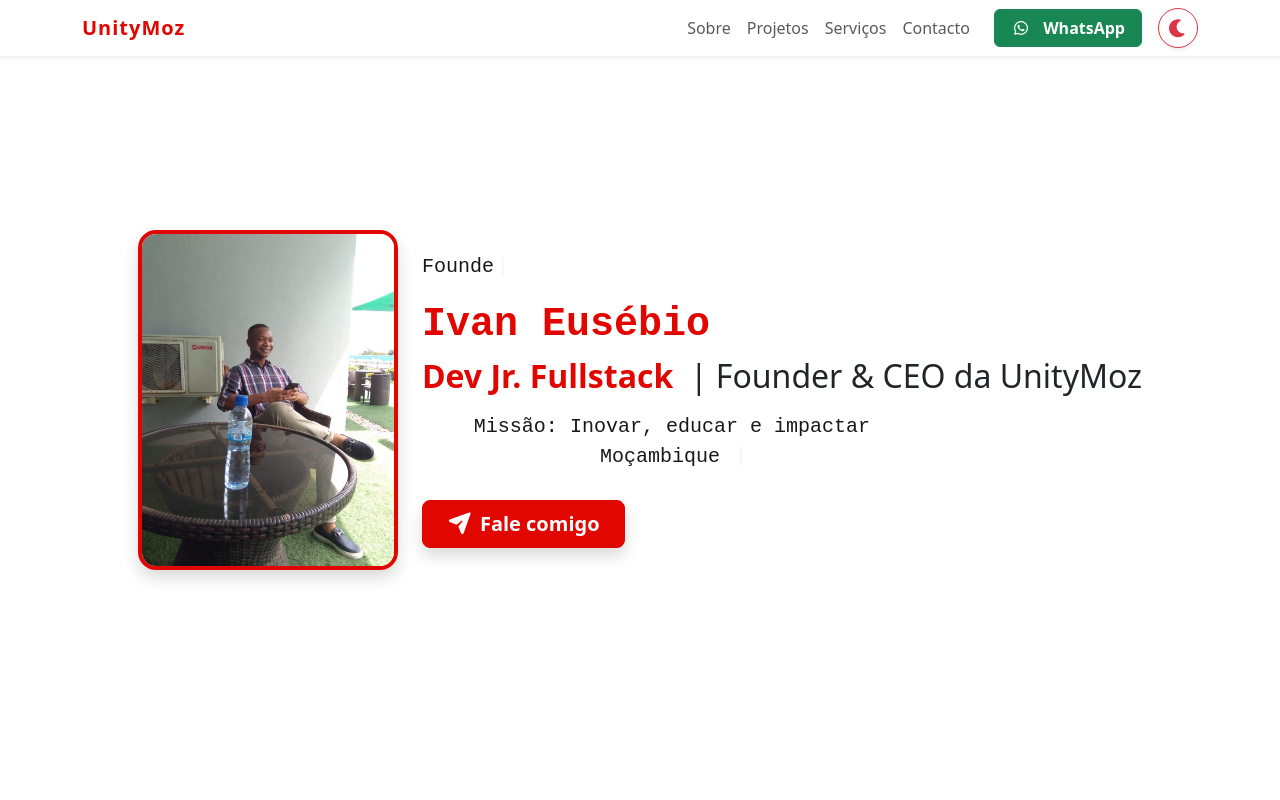
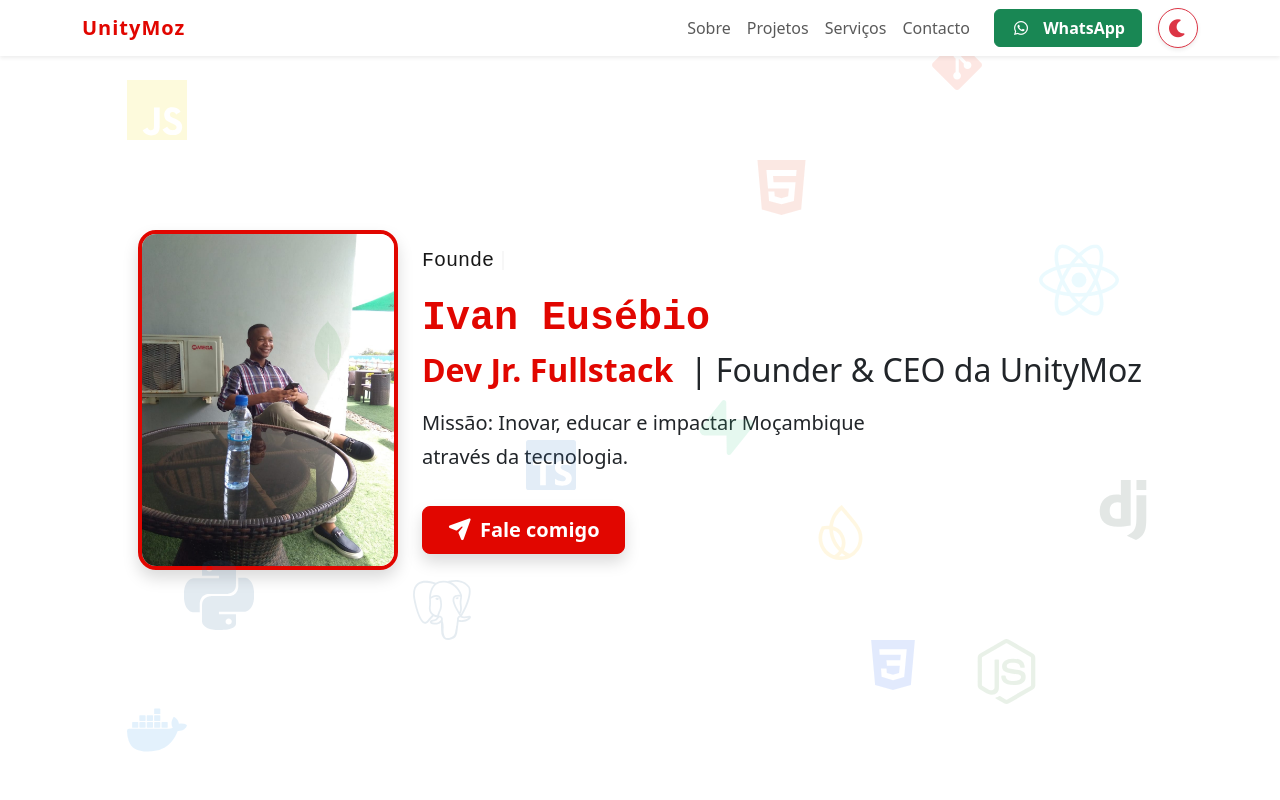
Before and after one commit to unitymoz/unitymoz-portfolio, a React (Create React App) app: page / in a window 1280 px wide. Shown: the top 800 px of the page. Built offline with nearby package versions, Linux system fonts and the light colour scheme.

Commit message:
Adiciona ícones de tecnologia como fundo na seção Hero e atualiza a descrição da pilha de tecnologia nos projetos. Inclui novo projeto "Raiz" na seção de projetos.

```diff
--- a/src/HeroSection.js
+++ b/src/HeroSection.js
@@ -1,6 +1,22 @@
 import React from 'react';
 import { motion } from 'framer-motion';
 import { Typewriter } from 'react-simple-typewriter';
+import {
+  SiJavascript,
+  SiPython,
+  SiReact,
+  SiNodedotjs,
+  SiTypescript,
+  SiHtml5,
+  SiCss3,
+  SiDjango,
+  SiMongodb,
+  SiPostgresql,
+  SiGit,
+  SiDocker,
+  SiFirebase,
+  SiSupabase
+} from 'react-icons/si'; // Adicione outros ícones se quiser
 
 /**
  * HeroSection: Seção principal do portfólio de Ivan Eusébio
@@ -18,7 +34,7 @@ function HeroSection() {
   return (
     <motion.section
       id="hero"
-      className="min-vh-100 d-flex flex-column flex-md-row justify-content-center align-items-center bg-white text-center text-md-start gap-4 container"
+      className="min-vh-100 d-flex flex-column flex-md-row justify-content-center align-items-center bg-white text-center text-md-start gap-4 container position-relative"
       initial={{ opacity: 0, y: 40 }}
       animate={{ opacity: 1, y: 0 }}
       transition={{ duration: 0.8, ease: 'easeOut' }}
@@ -26,6 +42,33 @@ function HeroSection() {
       aria-label="Seção principal: Ivan Eusébio, Founder & CEO da UnityMoz"
       style={{ paddingTop: '4rem', paddingBottom: '4rem' }}
     >
+      {/* Fundo com ícones */}
+      <div
+        style={{
+          position: 'absolute',
+          top: 0,
+          left: 0,
+          width: '100%',
+          height: '100%',
+          zIndex: 0,
+          pointerEvents: 'none',
+        }}
+      >
+        <SiJavascript style={{ position: 'absolute', top: '10%', left: '5%', fontSize: 60, color: '#f7df1e', opacity: 0.15 }} />
+        <SiPython style={{ position: 'absolute', top: '70%', left: '10%', fontSize: 70, color: '#306998', opacity: 0.13 }} />
+        <SiReact style={{ position: 'absolute', top: '30%', right: '8%', fontSize: 80, color: '#61dafb', opacity: 0.12 }} />
+        <SiNodedotjs style={{ position: 'absolute', bottom: '12%', right: '15%', fontSize: 65, color: '#68a063', opacity: 0.14 }} />
+        <SiTypescript style={{ position: 'absolute', top: '55%', left: '40%', fontSize: 50, color: '#3178c6', opacity: 0.13 }} />
+        <SiHtml5 style={{ position: 'absolute', top: '20%', left: '60%', fontSize: 55, color: '#e34c26', opacity: 0.12 }} />
+        <SiCss3 style={{ position: 'absolute', top: '80%', left: '70%', fontSize: 50, color: '#2965f1', opacity: 0.13 }} />
+        <SiDjango style={{ position: 'absolute', top: '60%', right: '5%', fontSize: 60, color: '#092e20', opacity: 0.11 }} />
+        <SiMongodb style={{ position: 'absolute', top: '40%', left: '20%', fontSize: 60, color: '#47a248', opacity: 0.12 }} />
+        <SiPostgresql style={{ position: 'absolute', bottom: '20%', left: '30%', fontSize: 60, color: '#336791', opacity: 0.12 }} />
+        <SiGit style={{ position: 'absolute', top: '5%', right: '20%', fontSize: 50, color: '#f05032', opacity: 0.13 }} />
+        <SiDocker style={{ position: 'absolute', bottom: '5%', left: '5%', fontSize: 60, color: '#2496ed', opacity: 0.12 }} />
+        <SiFirebase style={{ position: 'absolute', bottom: '30%', right: '30%', fontSize: 55, color: '#ffca28', opacity: 0.13 }} />
+        <SiSupabase style={{ position: 'absolute', top: '50%', right: '40%', fontSize: 55, color: '#3ecf8e', opacity: 0.13 }} />
+      </div>
       {/* Imagem retangular à esquerda */}
       <motion.img
         src={process.env.PUBLIC_URL + '/CEO.jpg'}
@@ -67,19 +110,9 @@ function HeroSection() {
         <h2 className="mb-3">
           <span style={{ color: '#e10600', fontWeight: 600 }}>Dev Jr. Fullstack</span> &nbsp;| Founder &amp; CEO da UnityMoz
         </h2>
-        <div style={{ fontFamily: 'monospace', fontSize: 20, color: 'var(--unitymoz-dark)', marginBottom: 12, minHeight: 32, textAlign: 'center', maxWidth: 500 }}>
-          <Typewriter
-            words={[
-              'Missão: Inovar, educar e impactar Moçambique através da tecnologia.'
-            ]}
-            loop={0}
-            cursor
-            cursorStyle='|'
-            typeSpeed={60}
-            deleteSpeed={40}
-            delaySpeed={1200}
-          />
-        </div>
+        <p className="lead mx-auto mx-md-0" style={{ maxWidth: 500 }}>
+          Missão: Inovar, educar e impactar Moçambique através da tecnologia.
+        </p>
         {/* CTA: Botão para contato */}
         <motion.button
           className="btn btn-danger btn-lg mt-3 px-4 py-2 fw-semibold shadow"
--- a/src/ProjectsSection.js
+++ b/src/ProjectsSection.js
@@ -41,7 +41,7 @@ const projects = [
     name: 'Sistema de Gestão de Inscrições',
     icon: 'fas fa-graduation-cap',
     description: 'Plataforma web para cursos de formação, com dashboards para alunos, formadores, finanças e administração. Inclui funcionalidades como geração de certificados, pagamentos por carteiras móveis, relatórios estatísticos e interação com formadores.',
-    stack: 'React, Node.js, jwt, mongoose, socket.io, mongodb, etc',
+    stack: 'React, Node.js, MongoDB, JavaScript, etc',
     link: '#',
   },
   {
@@ -57,6 +57,13 @@ const projects = [
     description: 'Plataforma de microações sociais locais, que encoraja os cidadãos a fazerem pequenas mudanças com grande impacto coletivo. Ex: plantar uma árvore, limpar uma rua ou ensinar uma criança. O app regista, classifica e valoriza essas ações com recompensas simbólicas e visibilidade comunitária. Inspirado nos ODS e ideal para mobilização jovem e comunitária.',
     stack: 'React Native, Expo, Supabase',
     link: '#',
+  },
+  {
+    name: "Raiz",
+    icon: 'fas fa-tree',
+    description: "Plataforma web para registrar e organizar experiências diárias de forma divertida e intuitiva. Crie repositórios de memórias, faça commits diários e capture seus sentimentos.",
+    stack: "React, Node.js, Firebase, Supabase, CSS3",
+    link: "https://raiz-unitymoz.vercel.app",
   },
 ];
 
```
